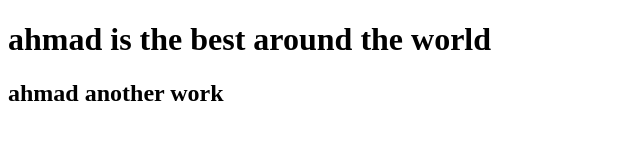
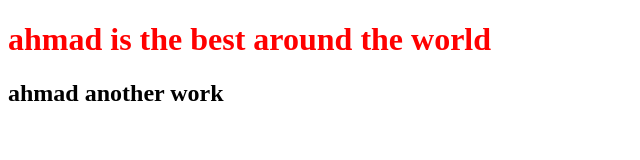
Before and after one commit to AhmadFaour9/coursert-test, a plain HTML site: page site/index.html in a window 1280 px wide. Shown: the whole page, without its empty margins (0-640 px from the left). Drawn offline with Linux system fonts and the light colour scheme.

Commit message:
my alone work1

```diff
--- a/site/index.html
+++ b/site/index.html
@@ -6,7 +6,7 @@
 	<title>ahmad</title>
 </head>
 <body>
-<h1>ahmad is the best around the world</h1>
+<h1 style="color: red;">ahmad is the best around the world</h1>
 <h2>ahmad another work</h2>
 </body>
 </html>
```
